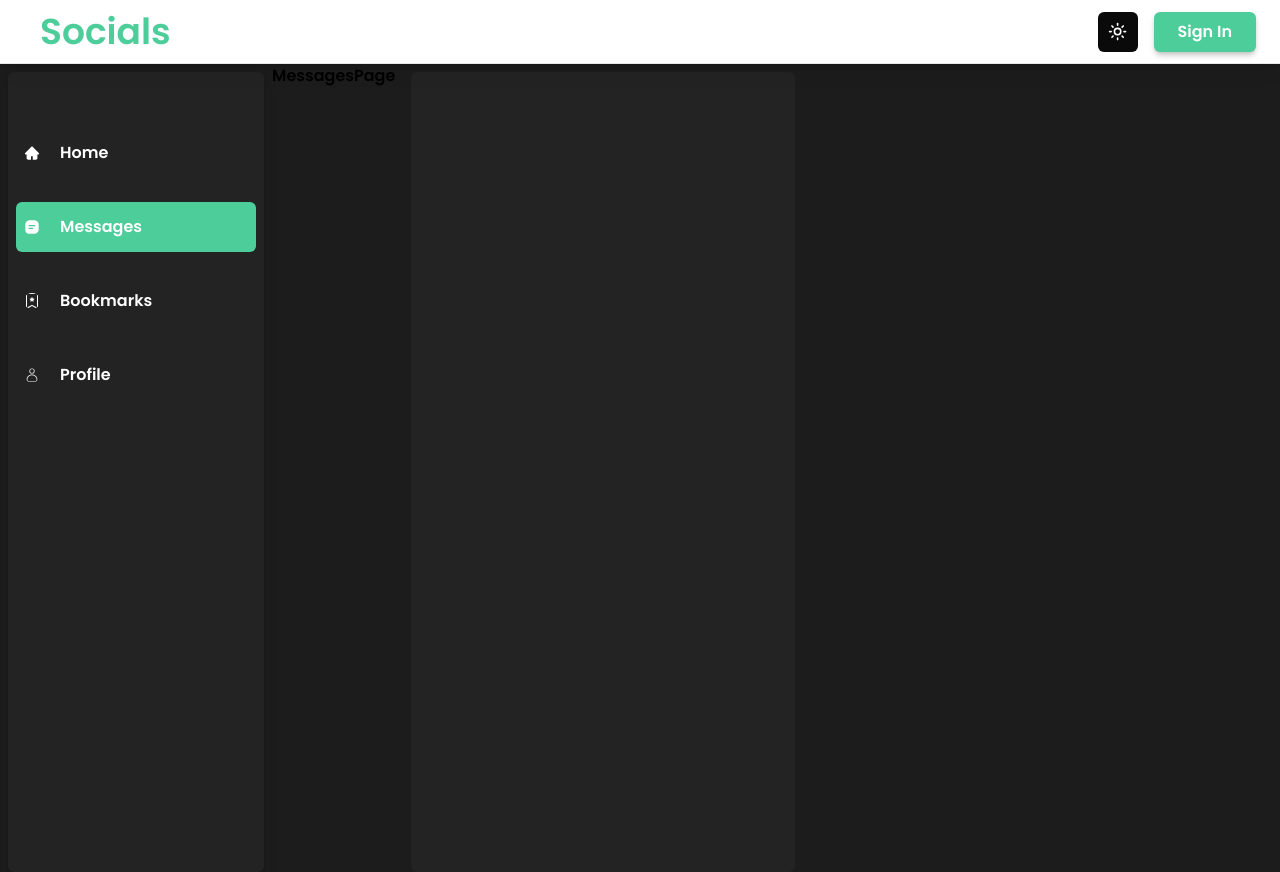
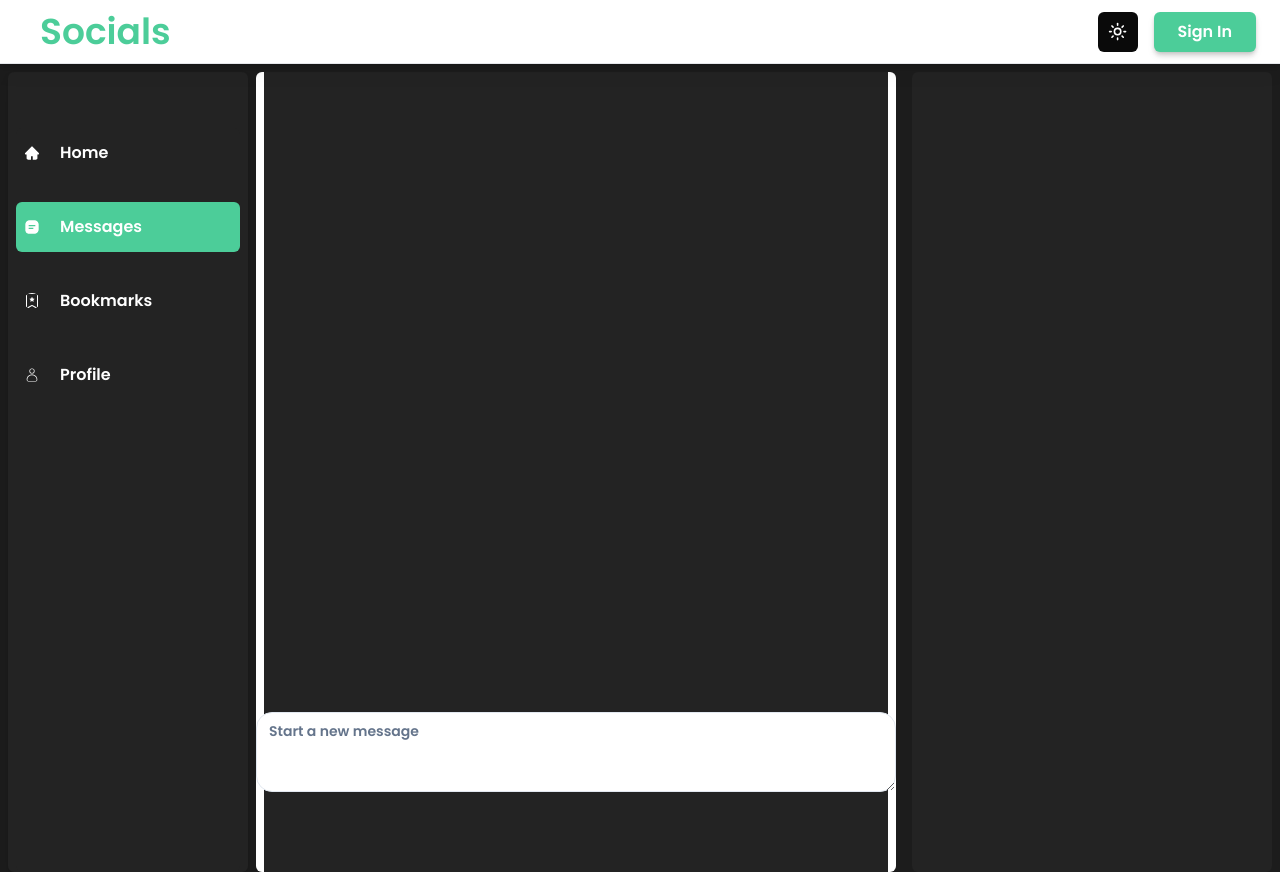
Before and after one commit to RITIK-KHARYA/social, a Next.js app: page /home/message in a window 1280 px wide. Built offline with nearby package versions, Linux system fonts and the light colour scheme; no server answers.

Commit message:
fixed the message

```diff
--- a/src/app/components/Comment.tsx
+++ b/src/app/components/Comment.tsx
@@ -2,6 +2,9 @@ import { Textarea } from "@/components/ui/textarea";
 
 export function TextareaDemo() {
   return (
-    <Textarea placeholder="Type your message here." className="bg-[#23218]" />
+    <Textarea
+      placeholder="Start a new message "
+      className="bg-[#23218] rounded-2xl  "
+    />
   );
 }
--- a/src/app/globals.css
+++ b/src/app/globals.css
@@ -68,32 +68,35 @@
 @layer base {
   /* width */
   ::-webkit-scrollbar {
-    @apply w-2 h-1
+    @apply w-2 h-1;
   }
 
   /* Track */
   ::-webkit-scrollbar-track {
-    @apply bg-inherit h-1
+    @apply bg-inherit h-1;
   }
 
   /* Handle */
   ::-webkit-scrollbar-thumb {
-    @apply dark:bg-zinc-900 rounded-xl
+    @apply dark:bg-zinc-900 rounded-xl;
   }
 
   /* Handle on hover */
   ::-webkit-scrollbar-thumb:hover {
-    @apply bg-zinc-300 dark:bg-zinc-800
+    @apply bg-zinc-300 dark:bg-zinc-800;
   }
 }
 
-
-
 html,
 body,
-:root{
+:root {
   margin: 0;
   padding: 0;
   background-color: #1c1c1c;
+}
+/* In your global CSS file or a dedicated CSS file */
 
+.fixed-textarea-demo {
+  position: fixed;
+  bottom: 0; /* Place at screen bottom */
 }
--- a/src/app/home/message/page.tsx
+++ b/src/app/home/message/page.tsx
@@ -1,9 +1,18 @@
-import React from 'react'
-
+import React from "react";
+import { Textarea } from "@/components/ui/textarea";
+import { TextareaDemo } from "@/app/components/Comment";
 const MessagesPage = () => {
   return (
-    <div>MessagesPage</div>
-  )
-}
+    <div className="flex px-2 h-screen gap-y-4 dark:bg-[#232323] bg-white mt-2 w-[50%] rounded-md">
+      <div className="w-full flex flex-grow grid-flow-col">
+        <div className=" relative bottom-0 w-screen bg-[#232323] text-white flex items-center justify-center">
+          <div className=" m-2 w-6/12  fixed bottom-0">
+            <TextareaDemo />
+          </div>
+        </div>
+      </div>
+    </div>
+  );
+};
 
-export default MessagesPage
+export default MessagesPage;
```
Lines whose indentation alone changed are shown as unchanged.
